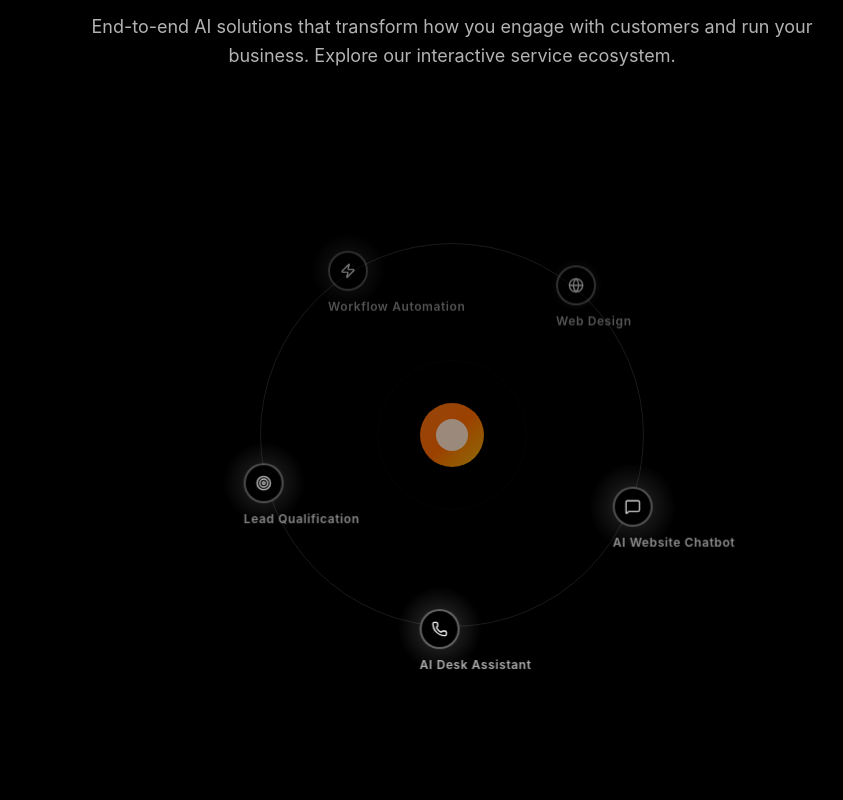
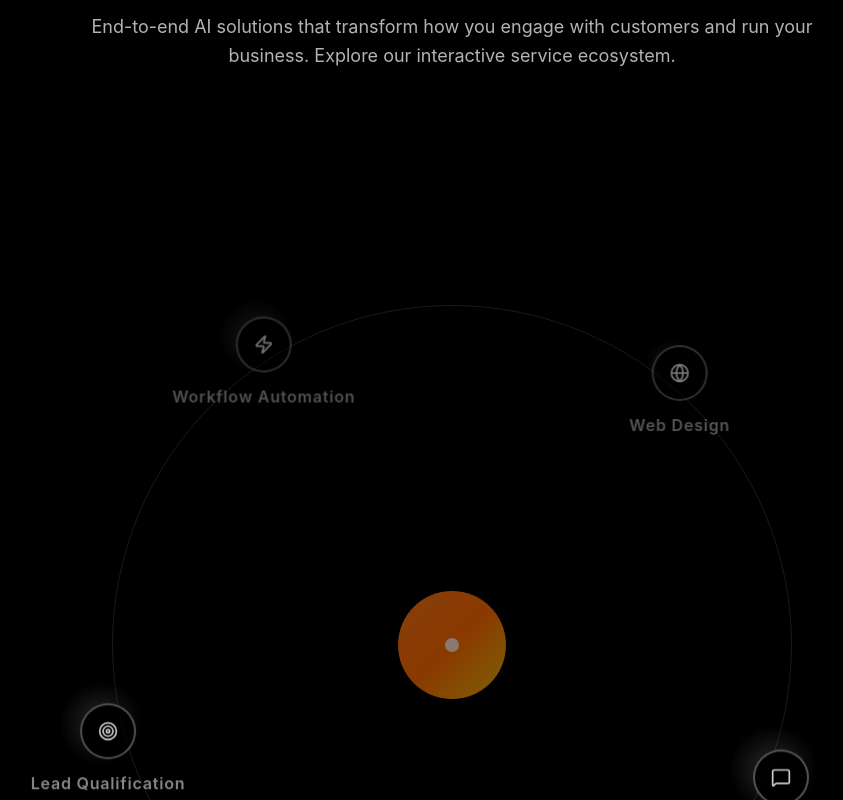
Before and after one commit to aigavion/Gavion-Marketing-Website, a React (Vite) app: page / in a window 1280 px wide. Shown: the part 940-1740 px from the top of the page, without its empty margins (188-1031 px from the left). Built offline with nearby package versions, Linux system fonts and the light colour scheme.

Commit message:
feat: increase node spacing and size in services timeline

```diff
--- a/src/components/ServicesTimeline.tsx
+++ b/src/components/ServicesTimeline.tsx
@@ -111,7 +111,7 @@ export default function ServicesTimeline() {
             }
           </p>
         </div>
-        <div className="h-[600px]">
+        <div className="h-[1020px]">
           <RadialOrbitalTimeline timelineData={timelineData} />
         </div>
       </div>
--- a/src/components/ui/radial-orbital-timeline.tsx
+++ b/src/components/ui/radial-orbital-timeline.tsx
@@ -113,7 +113,7 @@ export default function RadialOrbitalTimeline({
 
   const calculateNodePosition = (index: number, total: number) => {
     const angle = ((index / total) * 360 + rotationAngle) % 360;
-    const radius = 200;
+    const radius = 365;
     const radian = (angle * Math.PI) / 180;
 
     const x = radius * Math.cos(radian) + centerOffset.x;
@@ -154,11 +154,11 @@ export default function RadialOrbitalTimeline({
 
   return (
     <div
-      className="w-full h-[600px] flex flex-col items-center justify-center bg-black overflow-hidden"
+      className="w-full h-[1020px] flex flex-col items-center justify-center bg-black overflow-hidden"
       ref={containerRef}
       onClick={handleContainerClick}
     >
-      <div className="relative w-full max-w-4xl h-full flex items-center justify-center">
+        <div className="relative w-full max-w-7xl h-full flex items-center justify-center">
         <div
           className="absolute w-full h-full flex items-center justify-center"
           ref={orbitRef}
@@ -167,16 +167,16 @@ export default function RadialOrbitalTimeline({
             transform: `translate(${centerOffset.x}px, ${centerOffset.y}px)`,
           }}
         >
-          <div className="absolute w-16 h-16 rounded-full bg-gradient-to-br from-orange-500 via-brand-500 to-yellow-500 animate-pulse flex items-center justify-center z-10">
-            <div className="absolute w-20 h-20 rounded-full border border-white/20 animate-ping opacity-70"></div>
+          <div className="absolute w-[108px] h-[108px] rounded-full bg-gradient-to-br from-orange-500 via-brand-500 to-yellow-500 animate-pulse flex items-center justify-center z-10">
+            <div className="absolute w-[136px] h-[136px] rounded-full border border-white/20 animate-ping opacity-70"></div>
             <div
-              className="absolute w-24 h-24 rounded-full border border-white/10 animate-ping opacity-50"
+              className="absolute w-[163px] h-[163px] rounded-full border border-white/10 animate-ping opacity-50"
               style={{ animationDelay: "0.5s" }}
             ></div>
-            <div className="w-8 h-8 rounded-full bg-white/80 backdrop-blur-md"></div>
+            <div className="w-[14px] h-[14px] rounded-full bg-white/80 backdrop-blur-md"></div>
           </div>
 
-          <div className="absolute w-96 h-96 rounded-full border border-white/10"></div>
+          <div className="absolute w-[680px] h-[680px] rounded-full border border-white/10"></div>
 
           {timelineData.map((item, index) => {
             const position = calculateNodePosition(index, timelineData.length);
@@ -217,7 +217,7 @@ export default function RadialOrbitalTimeline({
 
                 <div
                   className={`
-                  w-10 h-10 rounded-full flex items-center justify-center
+                  w-14 h-14 rounded-full flex items-center justify-center
                   ${
                     isExpanded
                       ? "bg-white text-black"
@@ -237,14 +237,15 @@ export default function RadialOrbitalTimeline({
                   ${isExpanded ? "scale-150" : ""}
                 `}
                 >
-                  <Icon size={16} />
+                  <Icon size={20} />
                 </div>
 
                 <div
                   className={`
-                  absolute top-12 whitespace-nowrap
-                  text-xs font-semibold tracking-wider
-                  transition-all duration-300
+                  absolute top-full left-1/2 -translate-x-1/2 mt-3
+                  whitespace-nowrap text-center
+                  text-base font-semibold tracking-wider
+                  transition-all duration-300 w-max
                   ${isExpanded ? "text-white scale-125" : "text-white/70"}
                 `}
                 >
```
